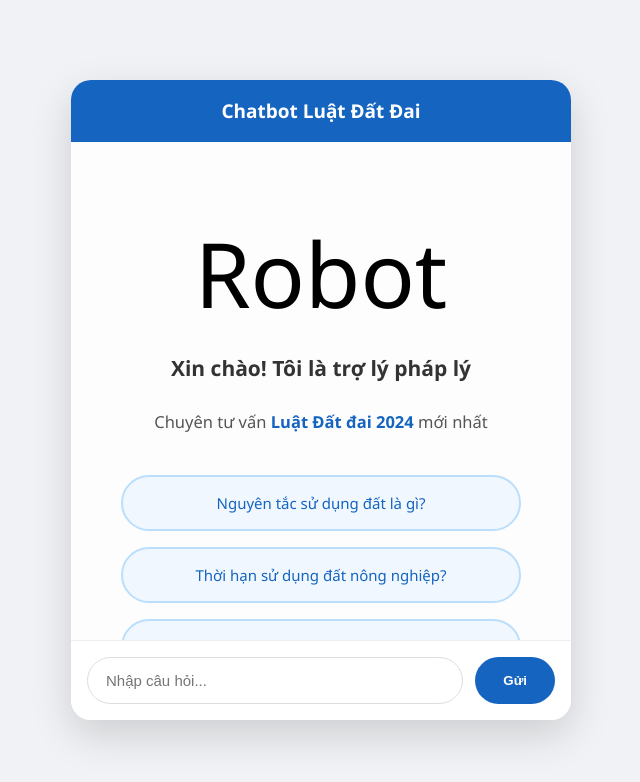
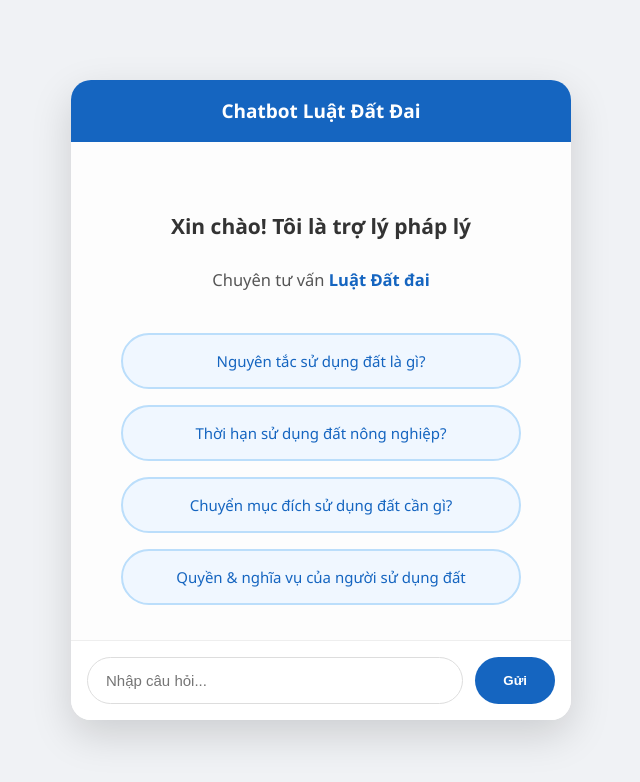
Before and after one commit to tda234574534243/law-advisor-chatbot, a plain HTML site: page frontend/index.html in a window 1280 px wide. Shown: the whole page, without its empty margins (319-959 px from the left). Drawn offline with Linux system fonts and the light colour scheme; files that its build step writes are made by us from their sources; files whose address does not match are found by name.

Commit message:
Update index.html

```diff
--- a/frontend/index.html
+++ b/frontend/index.html
@@ -12,9 +12,8 @@
         <div id="chatbox">
 
             <div class="welcome-section">
-                <div class="robot-icon">Robot</div>
                 <p class="greeting">Xin chào! Tôi là trợ lý pháp lý</p>
-                <p class="subtitle">Chuyên tư vấn <strong>Luật Đất đai 2024</strong> mới nhất</p>
+                <p class="subtitle">Chuyên tư vấn <strong>Luật Đất đai</strong></p>
 
                 <div class="suggested-questions">
                     <div class="suggestion" onclick="askSuggested('Nguyên tắc sử dụng đất là gì?')">
```
